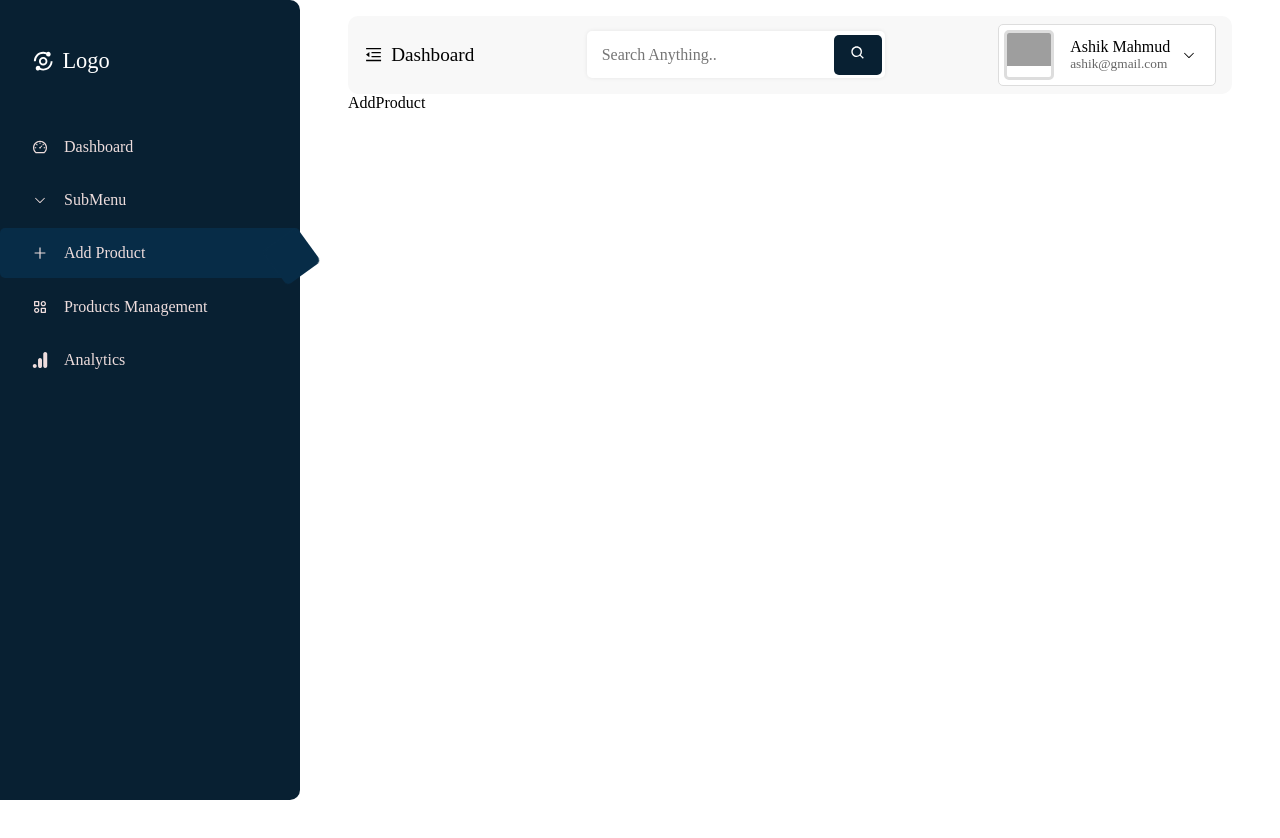
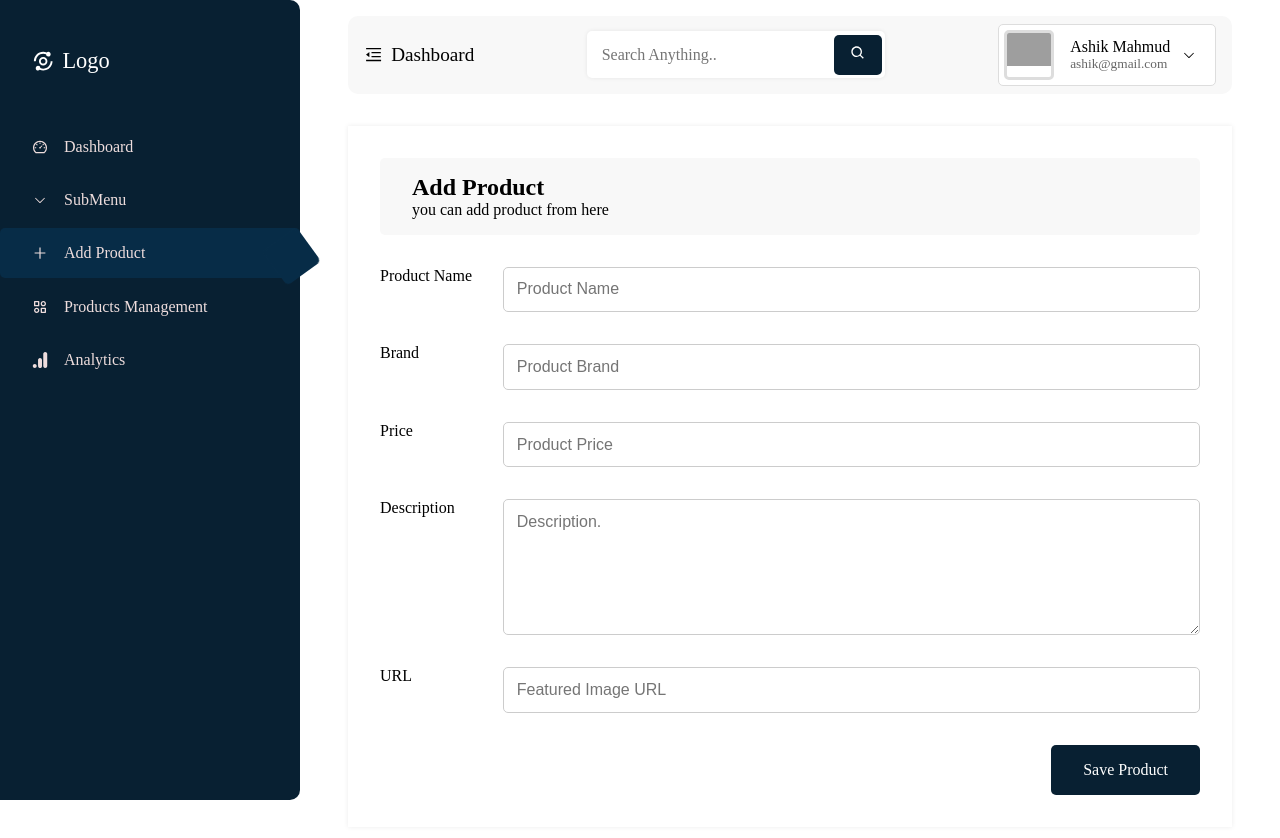
Before and after one commit to Ashik-Mahmud/react-admin-dashboard, a React (Create React App) app: page /add-product in a window 1280 px wide. Shown: the top 838 px of the page. Before the commit the page ends 800 px from the top, so only its background shows below. Built offline with nearby package versions, Linux system fonts and the light colour scheme; grey boxes are pictures that could not be loaded.

Commit message:
added add product page

```diff
--- a/src/Dashboard/AddProduct/AddProduct.jsx
+++ b/src/Dashboard/AddProduct/AddProduct.jsx
@@ -1,7 +1,45 @@
 import React from "react";
-import "./addProduct.module.css";
+import "./addProduct.css";
 const AddProduct = () => {
-  return <div>AddProduct</div>;
+  return (
+    <div className="addProduct">
+      <div className="title">
+        <h2>Add Product</h2>
+        <span>you can add product from here</span>
+      </div>
+      <form action="" className="form-wrapper">
+        <div className="input-group">
+          <label htmlFor="name">Product Name</label>
+          <input type="text" placeholder="Product Name" id="name" />
+        </div>
+        <div className="input-group">
+          <label htmlFor="brand">Brand</label>
+          <input type="text" placeholder="Product Brand" id="brand" />
+        </div>
+        <div className="input-group">
+          <label htmlFor="price">Price</label>
+          <input type="text" placeholder="Product Price" id="price" />
+        </div>
+        <div className="input-group">
+          <label htmlFor="textarea">Description</label>
+          <textarea
+            name="textarea"
+            id="textarea"
+            cols="30"
+            rows="6"
+            placeholder="Description."
+          ></textarea>
+        </div>
+        <div className="input-group">
+          <label htmlFor="url">URL</label>
+          <input type="url" placeholder="Featured Image URL" id="url" />
+        </div>
+        <div className="btn-group">
+          <button>Save Product</button>
+        </div>
+      </form>
+    </div>
+  );
 };
 
 export default AddProduct;
--- /dev/null
+++ b/src/Dashboard/AddProduct/addProduct.css
@@ -0,0 +1,47 @@
+.addProduct {
+  margin: 2rem 0rem;
+  position: relative;
+  box-shadow: 0px 0px 5px rgba(0, 0, 0, 0.08);
+  padding: 2rem;
+}
+.addProduct .form-wrapper {
+  position: relative;
+}
+.title {
+  padding: 1rem 2rem;
+  background: #f8f8f8;
+  margin-bottom: 1rem;
+  border-radius: 5px;
+}
+.form-wrapper .input-group {
+  display: flex;
+  align-items: flex-start;
+  justify-content: space-between;
+  position: relative;
+  margin: 2rem 0rem;
+}
+.input-group input,
+.input-group textarea {
+  width: 85%;
+  padding: 0.8rem;
+  font-family: "poppins", sans-serif;
+  font-size: 1rem;
+  border: 1px solid #ccc;
+  outline: none;
+  resize: vertical;
+  border-radius: 5px;
+}
+.btn-group {
+  text-align: right;
+}
+.btn-group button {
+  padding: 1rem 2rem;
+  background-color: var(--primary-color);
+  outline: none;
+  font-size: 1rem;
+  color: #fff;
+  font-family: "poppins";
+  border: none;
+  border-radius: 5px;
+  cursor: pointer;
+}
```
Also changed, not shown: src/Dashboard/AddProduct/addProduct.module.css (deleted).
